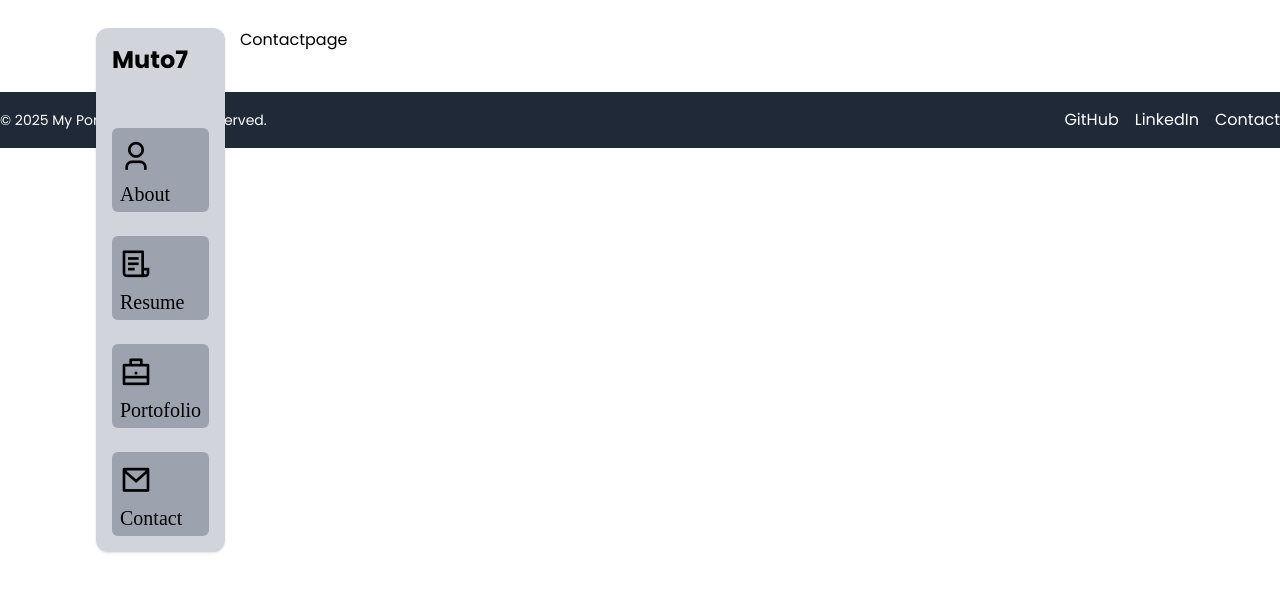
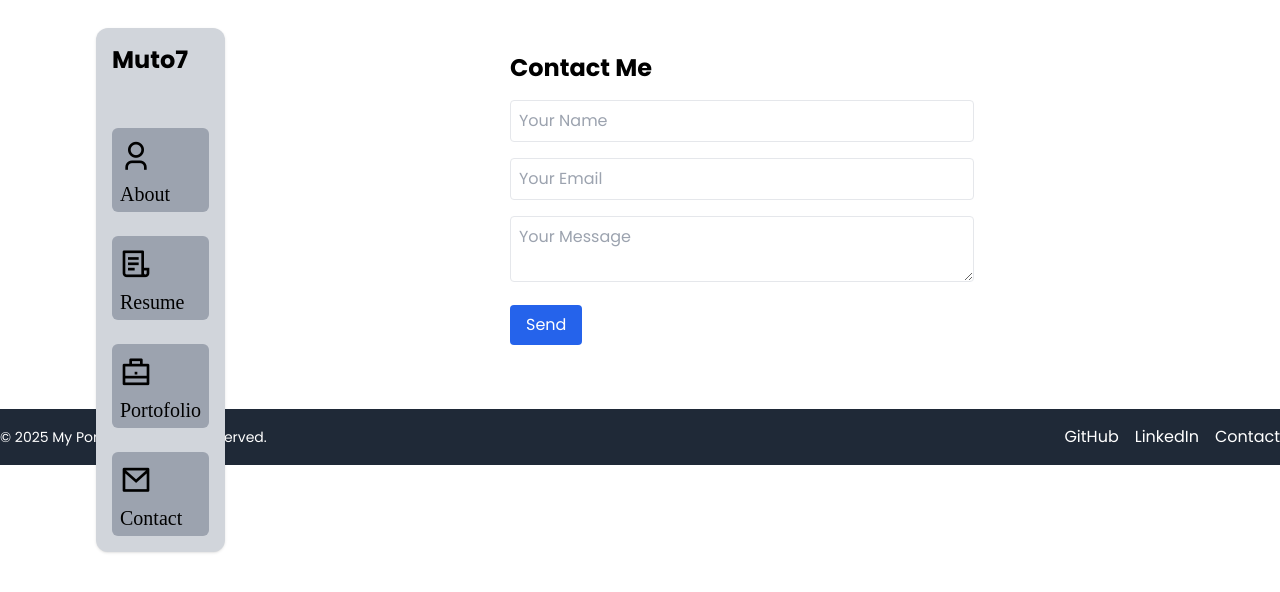
Before and after one commit to Muto7/nextjs-portfolio, a Next.js app: page /contact in a window 1280 px wide. Shown: the top 592 px of the page. Built offline with nearby package versions, Linux system fonts and the light colour scheme.

Commit message:
add contact

```diff
--- /dev/null
+++ b/src/app/api/contact/route.js
@@ -0,0 +1,33 @@
+import { NextResponse } from "next/server";
+
+export async function POST(req) {
+  const { name, email, message } = await req.json();
+
+  try {
+    const TELEGRAM_TOKEN = process.env.TELEGRAM_TOKEN;
+    const CHAT_ID = process.env.TELEGRAM_CHAT_ID;
+
+    const text = `
+📩 *New Contact Message*
+👤 Name: ${name}
+📧 Email: ${email}
+💬 Message: ${message}
+    `;
+
+    // kirim ke Telegram
+    await fetch(`https://api.telegram.org/bot${TELEGRAM_TOKEN}/sendMessage`, {
+      method: "POST",
+      headers: { "Content-Type": "application/json" },
+      body: JSON.stringify({
+        chat_id: CHAT_ID,
+        text: text,
+        parse_mode: "Markdown",
+      }),
+    });
+
+    return NextResponse.json({ success: true, message: "Message sent to Telegram!" });
+  } catch (error) {
+    console.error("❌ Telegram error:", error);
+    return NextResponse.json({ success: false, message: "Failed to send message" }, { status: 500 });
+  }
+}
--- a/src/app/contact/page.js
+++ b/src/app/contact/page.js
@@ -1,9 +1,82 @@
-import React from 'react'
+"use client";
+import { useState } from "react";
 
-const Contactpage = () => {
+export default function ContactPage() {
+  const [formData, setFormData] = useState({
+    name: "",
+    email: "",
+    message: "",
+  });
+
+  const [status, setStatus] = useState("");
+
+  const handleChange = (e) => {
+    setFormData({
+      ...formData,
+      [e.target.name]: e.target.value,
+    });
+  };
+
+  const handleSubmit = async (e) => {
+    e.preventDefault();
+    setStatus("Sending...");
+
+    try {
+      const res = await fetch("/api/contact", {
+        method: "POST",
+        headers: { "Content-Type": "application/json" },
+        body: JSON.stringify(formData),
+      });
+
+      if (res.ok) {
+        setStatus("Message sent successfully!");
+        setFormData({ name: "", email: "", message: "" });
+      } else {
+        setStatus("Failed to send message.");
+      }
+    } catch (err) {
+      setStatus("Error sending message.");
+    }
+  };
+
   return (
-    <div>Contactpage</div>
-  )
+    <div className="max-w-lg mx-auto p-6">
+      <h1 className="text-2xl font-bold mb-4">Contact Me</h1>
+      <form onSubmit={handleSubmit} className="space-y-4">
+        <input
+          className="w-full p-2 border rounded"
+          type="text"
+          name="name"
+          placeholder="Your Name"
+          value={formData.name}
+          onChange={handleChange}
+          required
+        />
+        <input
+          className="w-full p-2 border rounded"
+          type="email"
+          name="email"
+          placeholder="Your Email"
+          value={formData.email}
+          onChange={handleChange}
+          required
+        />
+        <textarea
+          className="w-full p-2 border rounded"
+          name="message"
+          placeholder="Your Message"
+          value={formData.message}
+          onChange={handleChange}
+          required
+        />
+        <button
+          className="bg-blue-600 text-white px-4 py-2 rounded"
+          type="submit"
+        >
+          Send
+        </button>
+      </form>
+      {status && <p className="mt-4">{status}</p>}
+    </div>
+  );
 }
-
-export default Contactpage
```
